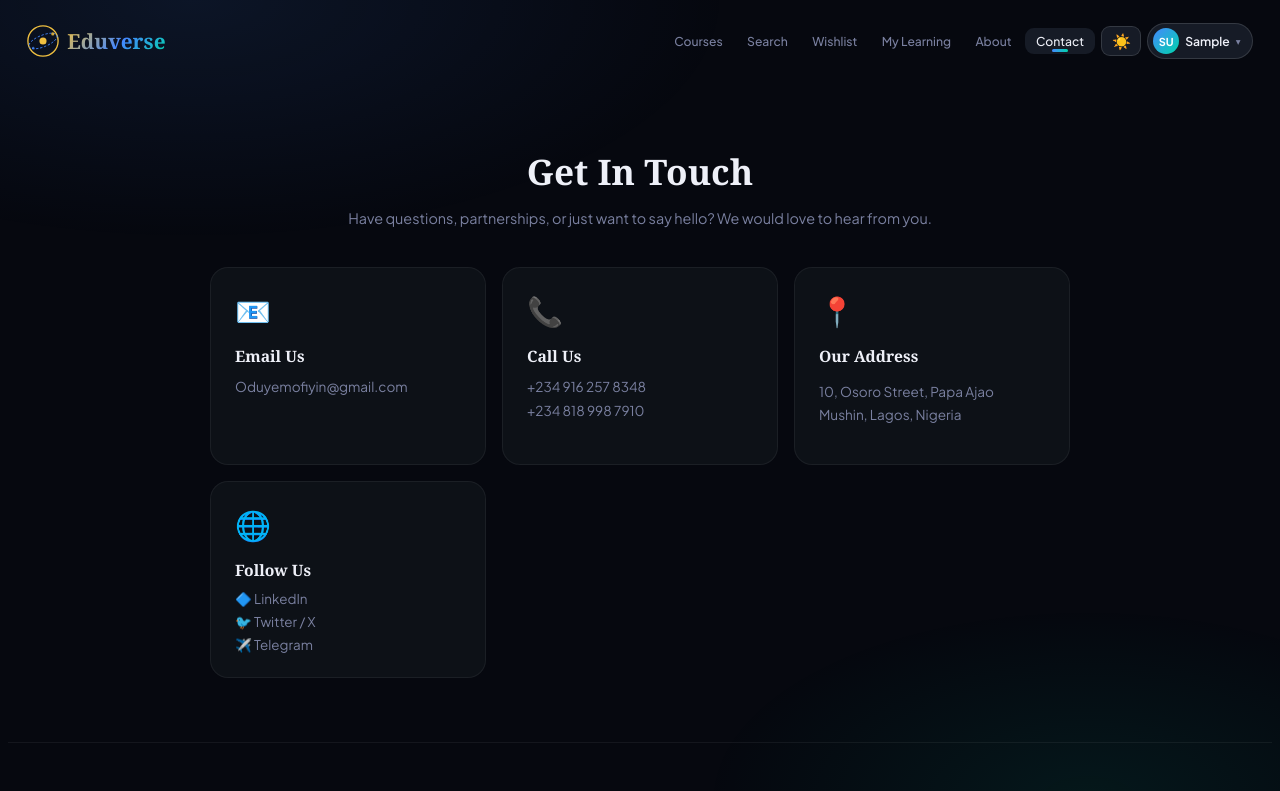
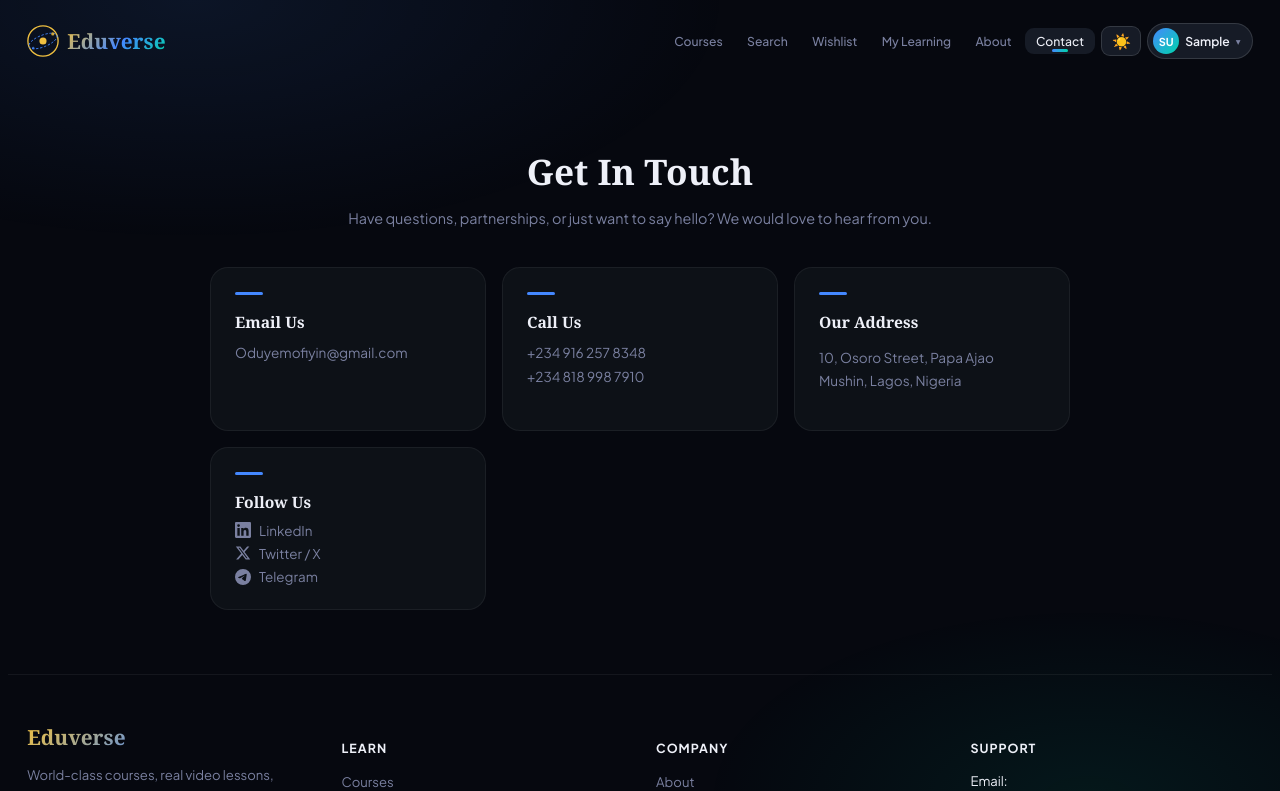
Before and after one commit to oduyemofiyin-stack/Eduverse, a Next.js app: page /contact in a window 1280 px wide. Shown: the top 791 px of the page. Built offline with nearby package versions, Linux system fonts and the light colour scheme; sample sign-in values are in the browser's storage.

Commit message:
remove emojis from about and contact pages, replace with SVG icons and colored bars

```diff
--- a/pages/contact.js
+++ b/pages/contact.js
@@ -15,7 +15,7 @@ export default function Contact() {
       }}>
         {[
           {
-            ico:'📧', title:'Email Us',
+            title:'Email Us',
             content:(
               <a href="mailto:Oduyemofiyin@gmail.com" style={{fontSize:'0.85rem', color:'#7a80a0', textDecoration:'none', display:'block', lineHeight:'1.7', wordBreak:'break-all'}}>
                 Oduyemofiyin@gmail.com
@@ -23,7 +23,7 @@ export default function Contact() {
             )
           },
           {
-            ico:'📞', title:'Call Us',
+            title:'Call Us',
             content:(
               <>
                 <a href="tel:+2349162578348" style={{fontSize:'0.85rem', color:'#7a80a0', textDecoration:'none', display:'block', lineHeight:'1.7'}}>+234 916 257 8348</a>
@@ -32,7 +32,7 @@ export default function Contact() {
             )
           },
           {
-            ico:'📍', title:'Our Address',
+            title:'Our Address',
             content:(
               <p style={{fontSize:'0.85rem', color:'#7a80a0', lineHeight:'1.7'}}>
                 10, Osoro Street, Papa Ajao<br/>Mushin, Lagos, Nigeria
@@ -40,20 +40,32 @@ export default function Contact() {
             )
           },
           {
-            ico:'🌐', title:'Follow Us',
+            title:'Follow Us',
             content:(
               <div style={{display:'flex', flexDirection:'column', gap:'0.4rem'}}>
                 <a href="https://www.linkedin.com/in/oduye-mofiyin-5ab370384" target="_blank" rel="noreferrer"
-                  style={{fontSize:'0.84rem', color:'#7a80a0', textDecoration:'none', display:'flex', alignItems:'center', gap:'0.5rem'}}>
-                  🔷 LinkedIn
+                  style={{fontSize:'0.84rem', color:'#7a80a0', textDecoration:'none', display:'flex', alignItems:'center', gap:'0.5rem', transition:'color 0.2s'}}
+                  onMouseEnter={e => e.currentTarget.style.color='var(--text)'}
+                  onMouseLeave={e => e.currentTarget.style.color='#7a80a0'}
+                >
+                  <svg width="16" height="16" viewBox="0 0 24 24" fill="currentColor"><path d="M20.447 20.452h-3.554v-5.569c0-1.328-.027-3.037-1.852-3.037-1.853 0-2.136 1.445-2.136 2.939v5.667H9.351V9h3.414v1.561h.046c.477-.9 1.637-1.85 3.37-1.85 3.601 0 4.267 2.37 4.267 5.455v6.286zM5.337 7.433a2.062 2.062 0 01-2.063-2.065 2.064 2.064 0 112.063 2.065zm1.782 13.019H3.555V9h3.564v11.452zM22.225 0H1.771C.792 0 0 .774 0 1.729v20.542C0 23.227.792 24 1.771 24h20.451C23.2 24 24 23.227 24 22.271V1.729C24 .774 23.2 0 22.222 0h.003z"/></svg>
+                  LinkedIn
                 </a>
                 <a href="https://x.com/Oduyemofiyin" target="_blank" rel="noreferrer"
-                  style={{fontSize:'0.84rem', color:'#7a80a0', textDecoration:'none', display:'flex', alignItems:'center', gap:'0.5rem'}}>
-                  🐦 Twitter / X
+                  style={{fontSize:'0.84rem', color:'#7a80a0', textDecoration:'none', display:'flex', alignItems:'center', gap:'0.5rem', transition:'color 0.2s'}}
+                  onMouseEnter={e => e.currentTarget.style.color='var(--text)'}
+                  onMouseLeave={e => e.currentTarget.style.color='#7a80a0'}
+                >
+                  <svg width="16" height="16" viewBox="0 0 24 24" fill="currentColor"><path d="M18.244 2.25h3.308l-7.227 8.26 8.502 11.24H16.17l-5.214-6.817L4.99 21.75H1.68l7.73-8.835L1.254 2.25H8.08l4.713 6.231zm-1.161 17.52h1.833L7.084 4.126H5.117z"/></svg>
+                  Twitter / X
                 </a>
                 <a href="https://t.me/Oduye" target="_blank" rel="noreferrer"
-                  style={{fontSize:'0.84rem', color:'#7a80a0', textDecoration:'none', display:'flex', alignItems:'center', gap:'0.5rem'}}>
-                  ✈️ Telegram
+                  style={{fontSize:'0.84rem', color:'#7a80a0', textDecoration:'none', display:'flex', alignItems:'center', gap:'0.5rem', transition:'color 0.2s'}}
+                  onMouseEnter={e => e.currentTarget.style.color='var(--text)'}
+                  onMouseLeave={e => e.currentTarget.style.color='#7a80a0'}
+                >
+                  <svg width="16" height="16" viewBox="0 0 24 24" fill="currentColor"><path d="M11.944 0A12 12 0 000 12a12 12 0 0012 12 12 12 0 0012-12A12 12 0 0012 0a12 12 0 00-.056 0zm4.962 7.224c.1-.002.321.023.465.14a.506.506 0 01.171.325c.016.093.036.306.02.472-.18 1.898-.962 6.502-1.36 8.627-.168.9-.499 1.201-.82 1.23-.696.065-1.225-.46-1.9-.902-1.056-.693-1.653-1.124-2.678-1.8-1.185-.78-.417-1.21.258-1.91.177-.184 3.247-2.977 3.307-3.23.007-.032.014-.15-.056-.212s-.174-.041-.249-.024c-.106.024-1.793 1.14-5.061 3.345-.48.33-.913.49-1.302.48-.428-.008-1.252-.241-1.865-.44-.752-.245-1.349-.374-1.297-.789.027-.216.325-.437.893-.663 3.498-1.524 5.83-2.529 6.998-3.014 3.332-1.386 4.025-1.627 4.476-1.635z"/></svg>
+                  Telegram
                 </a>
               </div>
             )
@@ -69,7 +81,7 @@ export default function Contact() {
             onMouseEnter={e => { e.currentTarget.style.borderColor='rgba(255,255,255,0.13)'; e.currentTarget.style.transform='translateY(-2px)'; }}
             onMouseLeave={e => { e.currentTarget.style.borderColor='rgba(255,255,255,0.06)'; e.currentTarget.style.transform='translateY(0)'; }}
           >
-            <span style={{fontSize:'1.8rem', marginBottom:'0.7rem', display:'block'}}>{card.ico}</span>
+            <div style={{width:'28px', height:'3px', borderRadius:'100px', background:'var(--blue)', marginBottom:'0.8rem'}}/>
             <h3 style={{fontFamily:'Georgia, serif', fontSize:'0.98rem', fontWeight:'700', marginBottom:'0.55rem'}}>{card.title}</h3>
             {card.content}
           </div>
```
Also changed, not shown: pages/about.js (+5 -5 lines).
